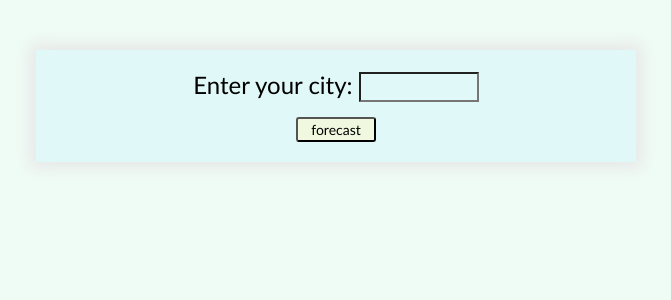
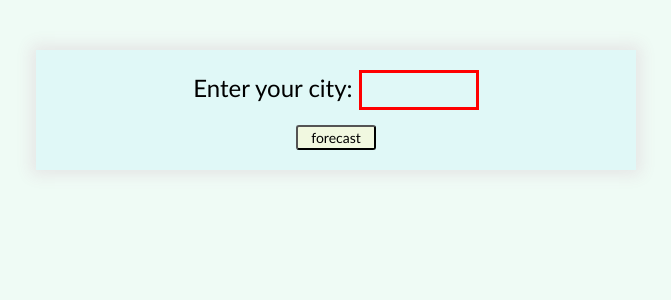
Before and after one commit to sashakhandus/goit-fe-course, a Node project: template js/forecast/index.html in a window 1280 px wide. Shown: the top 300 px of the page, without its empty margins (304-975 px from the left). Run offline with Node 20 templates, Linux system fonts and the light colour scheme; the template is opened without the code that fills it: most values are stand-ins (such as "Sample title", 1, 10 or a date in 2020); some libraries are stand-ins or nearby versions.

Commit message:
add 20.07.2018

```diff
--- a/js/forecast/css/style.css
+++ b/js/forecast/css/style.css
@@ -26,19 +26,20 @@ body {
     }
 }
 
-.input {
+.form .input {
     background: #E0F8F7;
     outline: none;
     width: 120px;
-    height: 35px;
+    height: 50px;
     font-family: 'Gill Sans', 'Gill Sans MT', Calibri, 'Trebuchet MS', sans-serif;
     font-size: 18px;
     padding: 3px;
+    border: 3px solid red;
 }
 
 @media screen and (min-width: 960px) {
-    .input {
-        height: 30px;
+    .form .input {
+        height: 40px;
     }
 }
 
```
